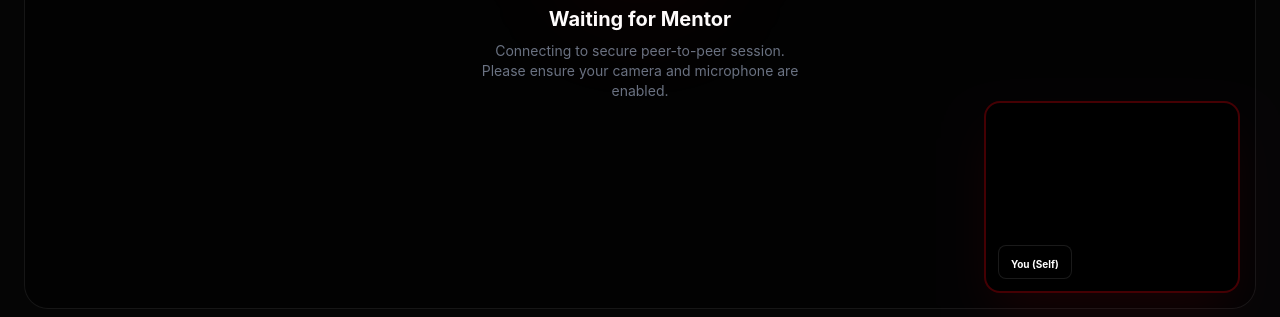
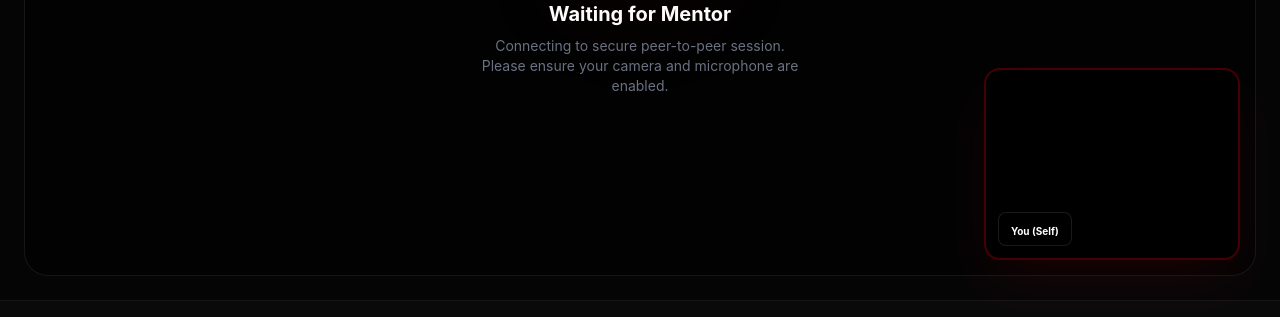
Before and after one commit to dakshmiyani/hackmaster, a React (Vite) app in the folder client/: page /call/1 in a window 1280 px wide. Shown: the part 388-705 px from the top of the page. Built offline with nearby package versions, Linux system fonts and the light colour scheme; no server answers.

Commit message:
pura khatam

```diff
--- a/client/src/pages/CallPage.jsx
+++ b/client/src/pages/CallPage.jsx
@@ -329,14 +329,14 @@ export default function CallPage() {
       </div>
 
       {/* Video Area */}
-      <div className="flex-1 relative bg-[#050505] p-6">
+      <div className="flex-1 relative bg-[#050505] p-6 min-h-0">
         {/* Main Remote Video */}
         <div className="w-full h-full rounded-3xl overflow-hidden bg-[#0a0a0a] border border-white/5 relative group">
           <video
             ref={remoteVideoRef}
             autoPlay
             playsInline
-            className="w-full h-full object-cover"
+            className="absolute inset-0 w-full h-full object-contain"
           />
 
           {!isConnected && (
@@ -370,7 +370,7 @@ export default function CallPage() {
             autoPlay
             muted
             playsInline
-            className={`w-full h-full object-cover ${isCameraOff ? 'hidden' : ''}`}
+            className={`absolute inset-0 w-full h-full object-contain ${isCameraOff ? 'hidden' : ''}`}
           />
           {isCameraOff && (
             <div className="w-full h-full flex flex-col items-center justify-center bg-[#0a0a0a]">
```
Also changed, not shown: 1 other file (tests, documents, lock files or other folders).
